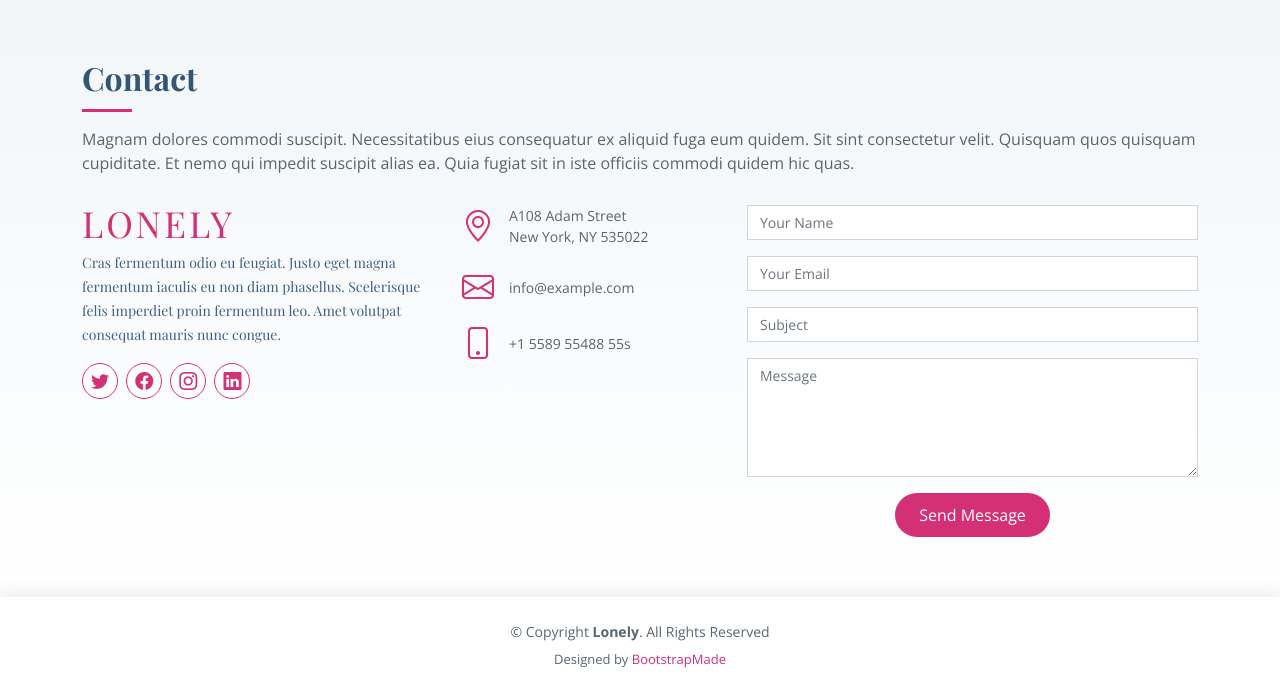
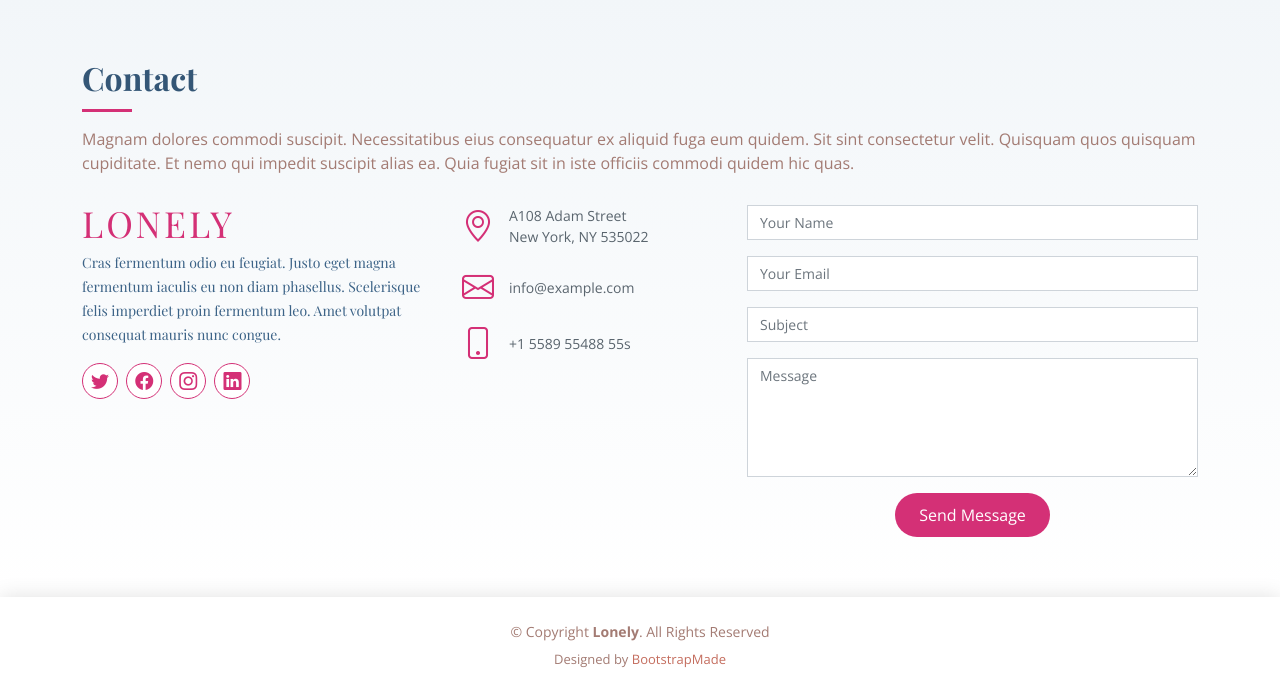
Before and after one commit to Stephanieee-pixel/Gonzalez-p1, a PHP site: page / in a window 1280 px wide. Shown: the part 5123-5817 px from the top of the page. Run offline with PHP 8.4, Linux system fonts and the light colour scheme; some web fonts are replaced.

```diff
--- a/assets/css/style.css
+++ b/assets/css/style.css
@@ -10,16 +10,16 @@
 --------------------------------------------------------------*/
 body {
   font-family: "Open Sans", sans-serif;
-  color: #5a656e;
+  color: #a37b73;
 }
 
 a {
-  color: #d43076;
+  color: #c46d5e;
   text-decoration: none;
 }
 
 a:hover {
-  color: #dd5a92;
+  color: #644536;
   text-decoration: none;
 }
 
```
